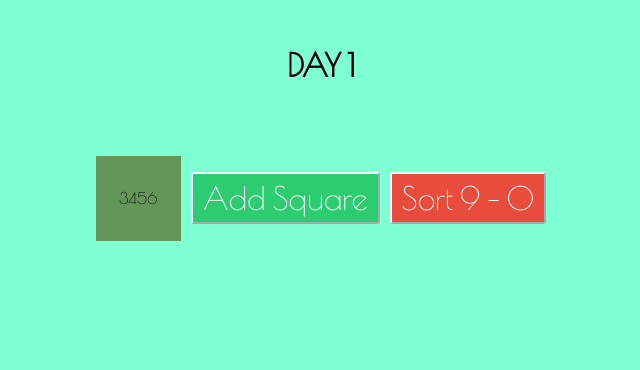
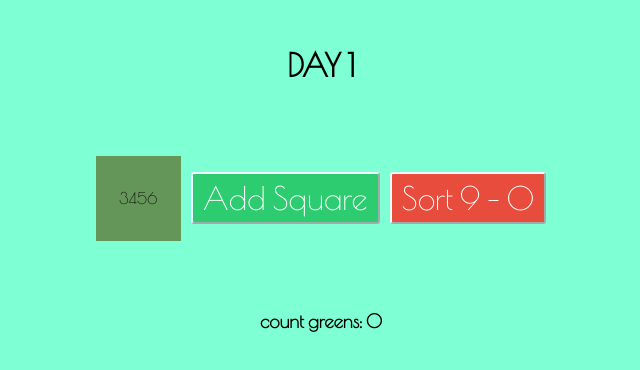
Before and after one commit to Jakavickis/rewatch, a React (Create React App) app: page / in a window 1280 px wide. Shown: the top 370 px of the page, without its empty margins (319-959 px from the left). Built offline with nearby package versions, Linux system fonts and the light colour scheme.

Commit message:
count sq

```diff
--- a/src/components/day1/Square.jsx
+++ b/src/components/day1/Square.jsx
@@ -14,6 +14,8 @@ function Square() {
         setAddSq(b => [...b].sort((a, b) => a.number - b.number))
     }
 
+
+
     return (
         <>
             <div className="container">
@@ -24,10 +26,11 @@ function Square() {
                 <button className="btn btn-green" onClick={addingSq}>Add Square</button>
                 <button className="btn btn-red" onClick={sortNumbers}>Sort 9 - 0</button>
             </div>
+            <h3 className="container">count greens: {addSq.filter(s => s.number < 30).length}</h3>
             <div className="container">
                 {
                     addSq.map((sq, i) => <div style={{
-                        backgroundColor: sq.color,
+                        backgroundColor: sq.number < 30 ? 'green' : sq.color,
                         borderRadius: sq.number % 2 ? null : 50 + '%'
                     }} className="square" key={i}>{sq.number}</div>)
                 }
```
